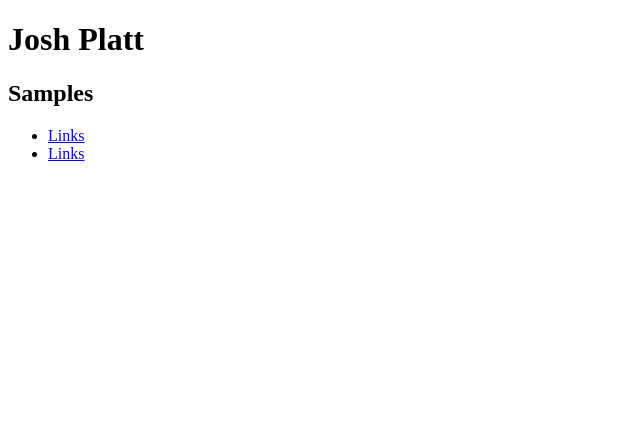
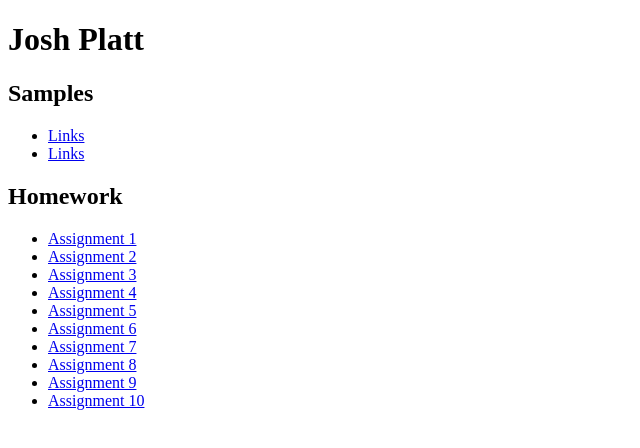
Before and after one commit to jxp1403/jxp1403.github.io, a plain HTML site: page index.html in a window 1280 px wide. Shown: the whole page, without its empty margins (0-640 px from the left). Drawn offline with Linux system fonts and the light colour scheme.

Commit message:
Homework 8/30

```diff
--- a/index.html
+++ b/index.html
@@ -17,5 +17,38 @@
         <a href="samples/links/index.html">Links</a>
       </li>
     </ul>
+    <h2>Homework</h2>
+    <ul>
+      <li>
+        <a href="#">Assignment 1</a>
+      </li>
+      <li>
+        <a href="#">Assignment 2</a>
+      </li>
+      <li>
+        <a href="#">Assignment 3</a>
+      </li>
+      <li>
+        <a href="#">Assignment 4</a>
+      </li>
+      <li>
+        <a href="#">Assignment 5</a>
+      </li>
+      <li>
+        <a href="#">Assignment 6</a>
+      </li>
+      <li>
+        <a href="#">Assignment 7</a>
+      </li>
+      <li>
+        <a href="#">Assignment 8</a>
+      </li>
+      <li>
+        <a href="#">Assignment 9</a>
+      </li>
+      <li>
+        <a href="#">Assignment 10</a>
+      </li>
+    </ul>
   </body>
 </html>
```
